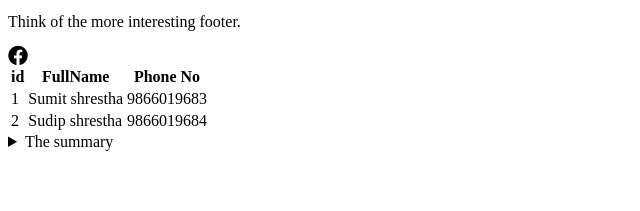
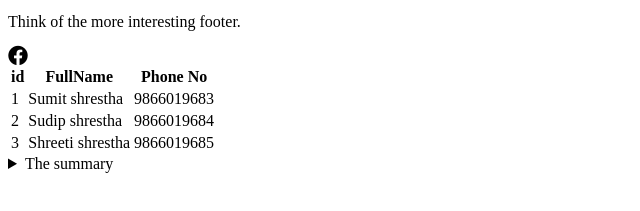
Before and after one commit to 5um17-5/myresume.github.io, a plain HTML site: page index.html in a window 1280 px wide. Shown: the part 225-436 px from the top of the page, without its empty margins (0-640 px from the left). Drawn offline with Linux system fonts and the light colour scheme.

Commit message:
Update index.html

```diff
--- a/index.html
+++ b/index.html
@@ -30,6 +30,11 @@
         <td>Sudip shrestha</td>
         <td>9866019684</td>
         </tr>
+        <tr>
+            <td>3</td>
+            <td>Shreeti shrestha</td>
+            <td>9866019685</td>
+            </tr>
     </table>
 
     <details>This is the details about the summary of the tag which is used to very the text and I am tryig to learn more from now on.<summary>The summary</summary></details>
```
